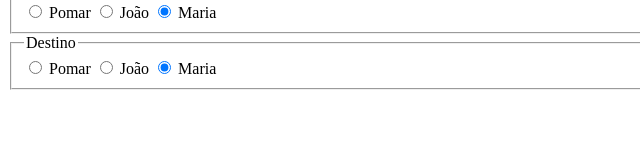
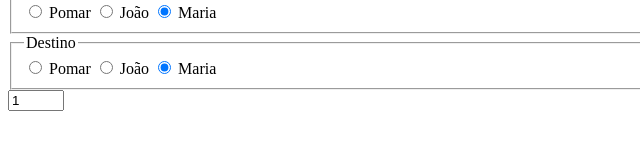
Before and after one commit to ufjf-dcc202/ufjf-dcc202-2023-3-b-atv12-r-santrovitsch, a website: page index.html in a window 1280 px wide. Shown: the part 135-284 px from the top of the page, 0-640 px from the left. Drawn offline with Linux system fonts and the light colour scheme.

Commit message:
fiz o campo de adição de quantidade

```diff
--- a/index.html
+++ b/index.html
@@ -42,6 +42,7 @@
                         Maria
                     </label>
                 </fieldset>
+                <input type="number" name="quantidade" value="1" min="0" max="12" step="1">
             </form>
         </section>
         <section>
```
